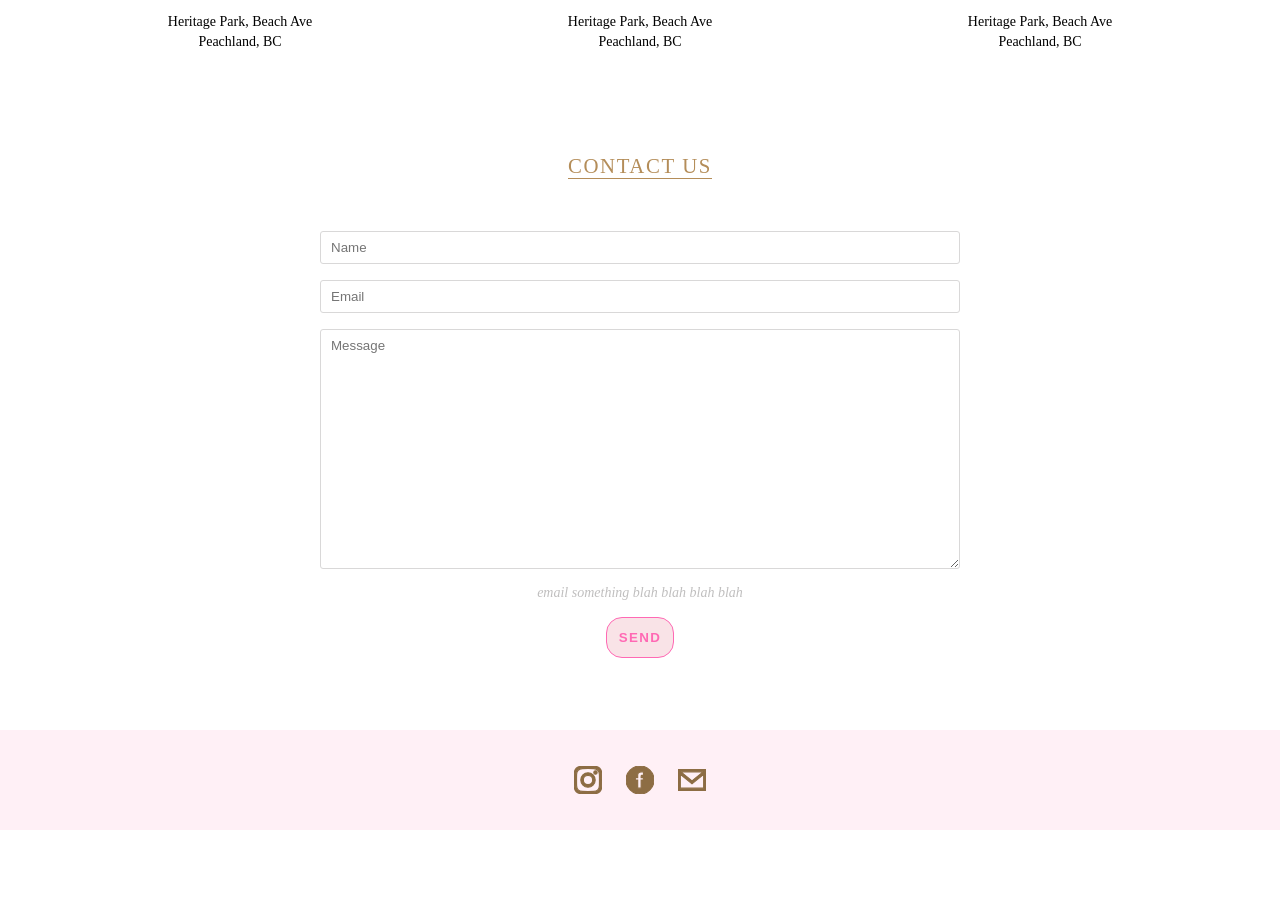
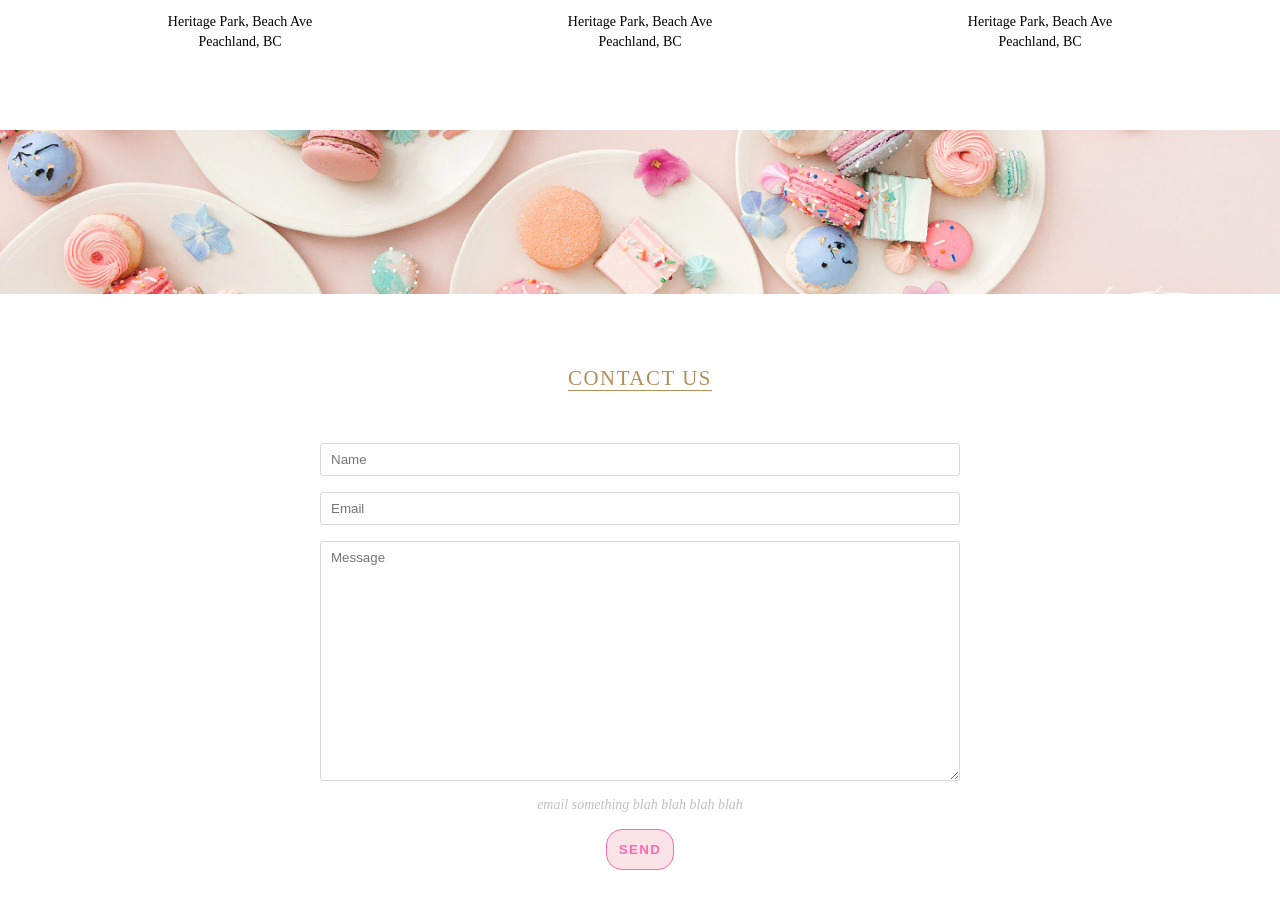
Before and after one commit to Smoopfrog/asweetromance, a React (Create React App) app: page / in a window 1280 px wide. Shown: the part 1724-2632 px from the top of the page. Before the commit the page ends 2554 px from the top, so only its background shows below. Built offline with nearby package versions, Linux system fonts and the light colour scheme.

Commit message:
add banner to homepage

```diff
--- a/src/Components/HomePage/HomePage.jsx
+++ b/src/Components/HomePage/HomePage.jsx
@@ -10,9 +10,9 @@ const HomePage = () => {
     <>
       <HeroPage />
       <About />
-      {/* <Banner /> */}
       <ProductBanner />
       <Locations />
+      <Banner />
       <ContactForm />
     </>
   );
```
